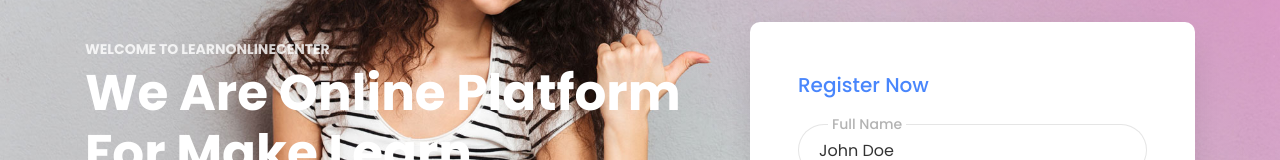
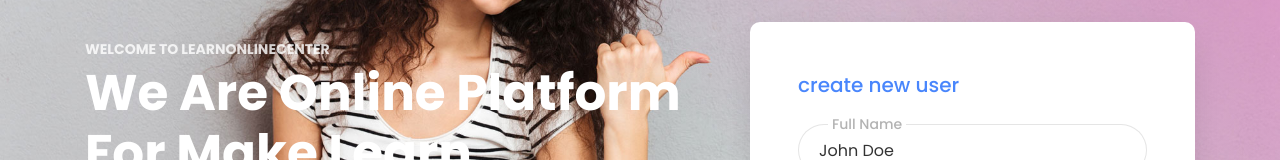
Before and after one commit to progbasma/ccicfront1, a plain HTML site: page index.html in a window 1280 px wide. Shown: the part 228-388 px from the top of the page. Drawn offline with Linux system fonts and the light colour scheme; some packages are replaced by stand-ins of ours; no server answers; animation ran at ten frames a second; files whose address does not match are found by name.

Commit message:
new commit

```diff
--- a/index.html
+++ b/index.html
@@ -64,7 +64,7 @@
          <div class="col-md-7"></div>
          <div class="col-md-5 order-md-last">
           <div class="login-wrap p-4 p-md-5">
-              <h3 class="mb-4">Register Now</h3>
+              <h3 class="mb-4">create new user</h3>
               <form action="#" class="signup-form">
                  <div class="form-group">
                     <label class="label" for="name">Full Name</label>
```
